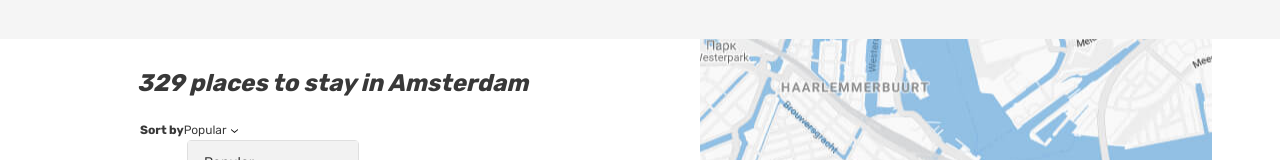
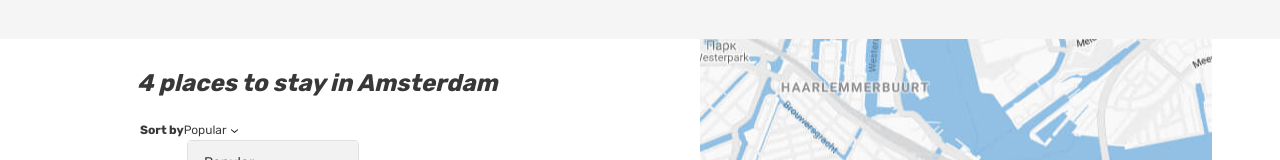
Before and after one commit to Kornerupin/619481-six-cities-3, a React app: page / in a window 1280 px wide. Shown: the part 146-306 px from the top of the page. Built offline with nearby package versions, Linux system fonts and the light colour scheme.

Commit message:
Delete placesCount

```diff
--- a/src/components/app/app.jsx
+++ b/src/components/app/app.jsx
@@ -2,15 +2,13 @@ import React from "react";
 import Main from "../main/main";
 import PropTypes from "prop-types";
 
-const App = ({placesCount, titles}) => {
+const App = ({titles}) => {
   return <Main
-    placesCount={placesCount}
     titles={titles}
   />;
 };
 
 App.propTypes = {
-  placesCount: PropTypes.number.isRequired,
   titles: PropTypes.array.isRequired
 };
 
--- a/src/components/main/main.jsx
+++ b/src/components/main/main.jsx
@@ -2,7 +2,7 @@ import React from "react";
 import Card from "./card/card";
 import PropTypes from "prop-types";
 
-const Main = ({titles, placesCount}) => {
+const Main = ({titles}) => {
 
   return <React.Fragment>
     <div style={{display: `none`}}>
@@ -87,7 +87,7 @@ const Main = ({titles, placesCount}) => {
           <div className="cities__places-container container">
             <section className="cities__places places">
               <h2 className="visually-hidden">Places</h2>
-              <b className="places__found">{placesCount} places to stay in Amsterdam</b>
+              <b className="places__found">{titles.length} places to stay in Amsterdam</b>
               <form className="places__sorting" action="#" method="get">
                 <span className="places__sorting-caption">Sort by</span>
                 <span className="places__sorting-type" tabIndex="0">
@@ -120,7 +120,6 @@ const Main = ({titles, placesCount}) => {
 };
 
 Main.propTypes = {
-  placesCount: PropTypes.number.isRequired,
   titles: PropTypes.array.isRequired
 };
 
--- a/src/index.js
+++ b/src/index.js
@@ -12,7 +12,6 @@ const titles = [
 
 ReactDOM.render(
     <App
-      placesCount={329}
       titles={titles}
     />,
     rootNode
```
